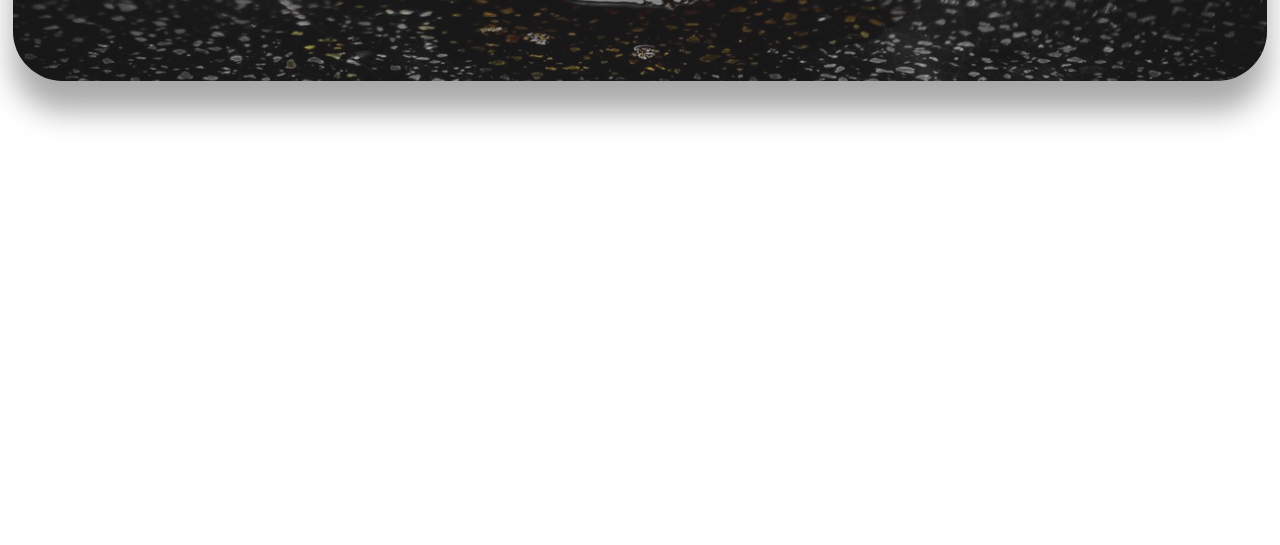
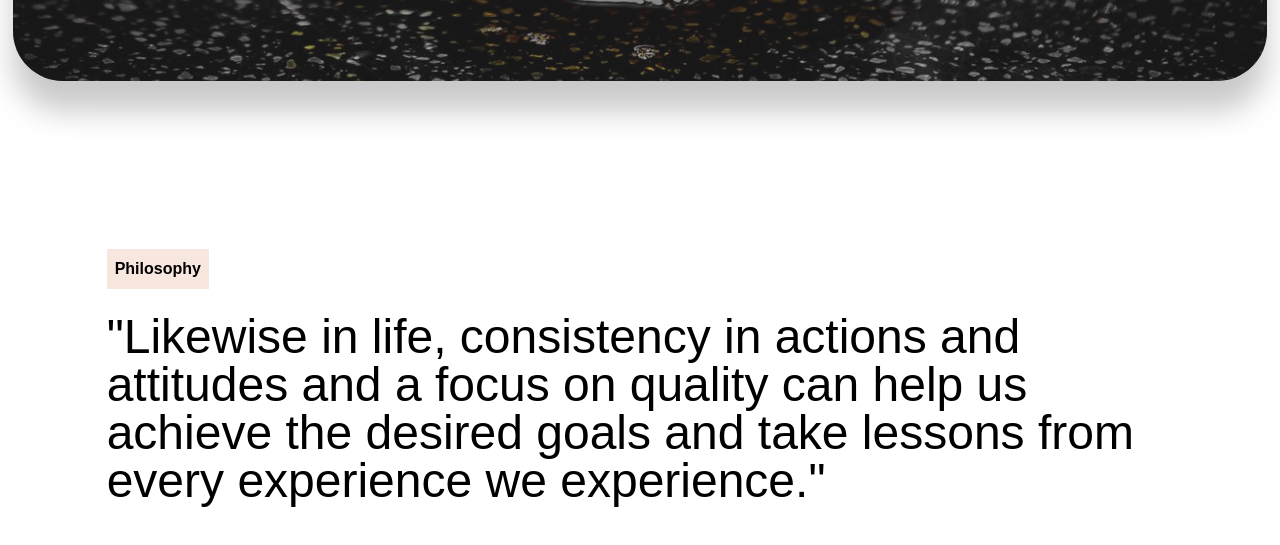
Before and after one commit to Kodatchi-001/Coffee-Shop, a plain HTML site: page index.html in a window 1280 px wide. Shown: the part 703-1248 px from the top of the page. Drawn offline with nearby package versions, Linux system fonts and the light colour scheme; a web font is replaced by a local one.

Commit message:
create page paragraphe

```diff
--- a/Assets/style.css
+++ b/Assets/style.css
@@ -13,7 +13,7 @@
     background-image: url(bg-home-page.png);
     background-size: cover;
     background-repeat: no-repeat;
-    box-shadow: 0px 30px 30px rgba(0, 0, 0, 0.34);
+    box-shadow: 0px 30px 30px rgba(0, 0, 0, 0.215);
 }
 
 @media (max-width: 1023px) {
--- a/index.html
+++ b/index.html
@@ -14,8 +14,7 @@
 </head>
 
 <body>
-    <header
-        class="w-full h-[9vh] lg:h-[11vh] flex justify-center items-center">
+    <header class="w-full h-[9vh] lg:h-[11vh] flex justify-center items-center">
         <div class="w-5/6 sm:w-[88%] h-5/6 flex justify-between items-center">
             <div class="w-1/6 h-full flex justify-start items-center">
                 <img src="Assets/logo-web-page.png" class="scale-150 sm:scale-105 md:scale-90" alt="">
@@ -37,7 +36,9 @@
                 class="w-full sm:w-[90%] md:w-4/5 lg:w-full xl:w-4/5 h-[80%] lg:h-[85%] flex flex-col lg:justify-between items-center lg:items-start gap-5 lg:gap-0 px-3">
                 <div
                     class="w-full h-[25%] lg:h-4/6 flex flex-wrap items-center justify-center lg:justify-start sm:gap-5 lg:gap-0 text-white">
-                    <h1 class="w-full lg:w-[85%] text-4xl sm:text-5xl md:text-6xl lg:text-7xl text-center lg:text-start">Enjoy Premium Coffee at
+                    <h1
+                        class="w-full lg:w-[85%] text-4xl sm:text-5xl md:text-6xl lg:text-7xl text-center lg:text-start">
+                        Enjoy Premium Coffee at
                         Our Charming Cafe</h1>
                     <div class="w-5/6 md:w-4/5 lg:w-[32%] h-[30%]">
                         <p class="w-full text-center lg:text-start text-sm lg:text-[1rem] text-gray-300">
@@ -46,7 +47,8 @@
                         </p>
                     </div>
                 </div>
-                <div class="w-full lg:w-3/6 h-[45%] lg:h-2/6 flex justify-center lg:justify-start items-center lg:items-start flex-wrap gap-5 lg:gap-10 mt-auto">
+                <div
+                    class="w-full lg:w-3/6 h-[45%] lg:h-2/6 flex justify-center lg:justify-start items-center lg:items-start flex-wrap gap-5 lg:gap-10 mt-auto">
                     <div class="w-full sm:w-[45%] lg:w-2/5 h-1/3 lg:h-full flex items-center">
                         <div class="w-full h-1/2 lg:h-3/5 flex justify-center lg:justify-start flex-wrap text-white">
                             <h1 class="w-full text-center lg:text-start text-4xl">30+</h1>
@@ -69,9 +71,19 @@
             </div>
         </div>
     </section>
-    <section class="w-full h-[80vh]">
+    <section class="w-full h-[50vh] lg:h-[70vh] flex justify-center items-center">
+        <div class="w-5/6 h-3/5 flex items-center">
+            <div class="w-full h-2/3 flex justify-center lg:justify-start flex-wrap gap-6">
+                <h1 class="p-2 py-1 lg:py-2 flex justify-center items-center font-bold bg-[#F7E7DE]">Philosophy</h1>
+                <p class="w-full text-center lg:text-start text-xl lg:text-5xl leading-[1.2]">
+                    "Likewise in life, consistency in actions and attitudes and a
+                    focus on quality can help us achieve the desired goals and
+                    take lessons from every experience we experience."</p>
+            </div>
+        </div>
+    </section>
 
-    </section>
+    <script src="script.js"></script>
 </body>
 
 </html>
```
Also changed, not shown: script.js (added).
